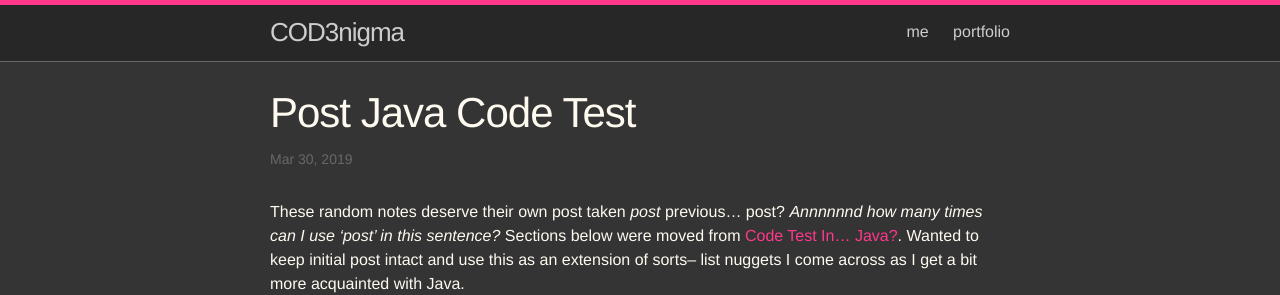
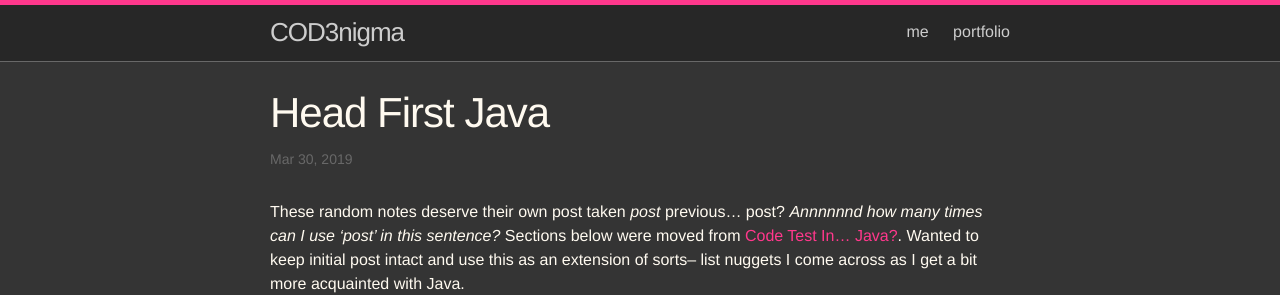
Before and after one commit to rebelcl0ud/blog, a Jekyll site: the page built from _posts/2019-03-30-[65]-head-first-java.markdown, in a window 1280 px wide. Shown: the top 295 px of the page. Built offline with Jekyll 4.4.1, drawn with Linux system fonts in a browser that asks for light colours.

Commit message:
update: post title

```diff
--- a/_posts/2019-03-30-[65]-post-java-code-test.markdown
+++ b/_posts/2019-03-30-[65]-head-first-java.markdown
@@ -1,6 +1,6 @@
 ---
 layout: post
-title: "Post Java Code Test"
+title: "Head First Java"
 date: 2019-03-30
 categories: [java, junit]
 ---
```
